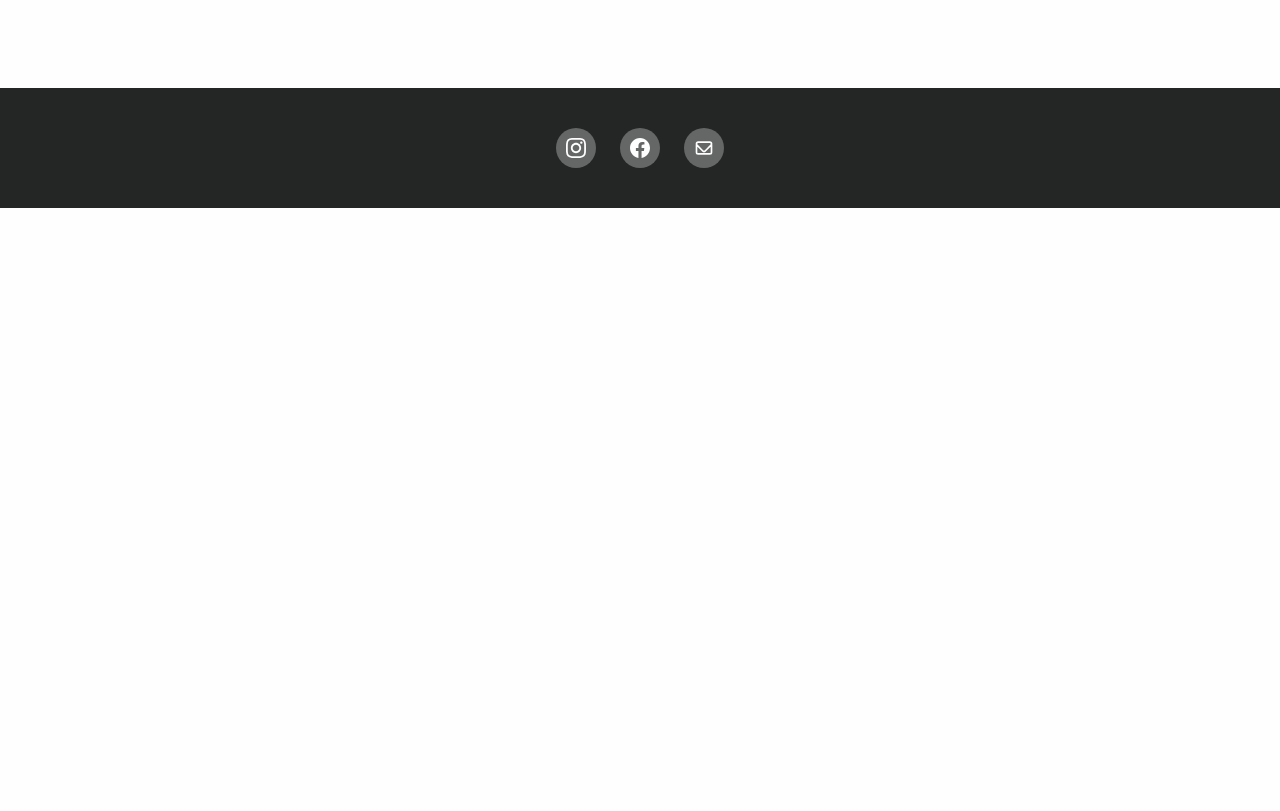
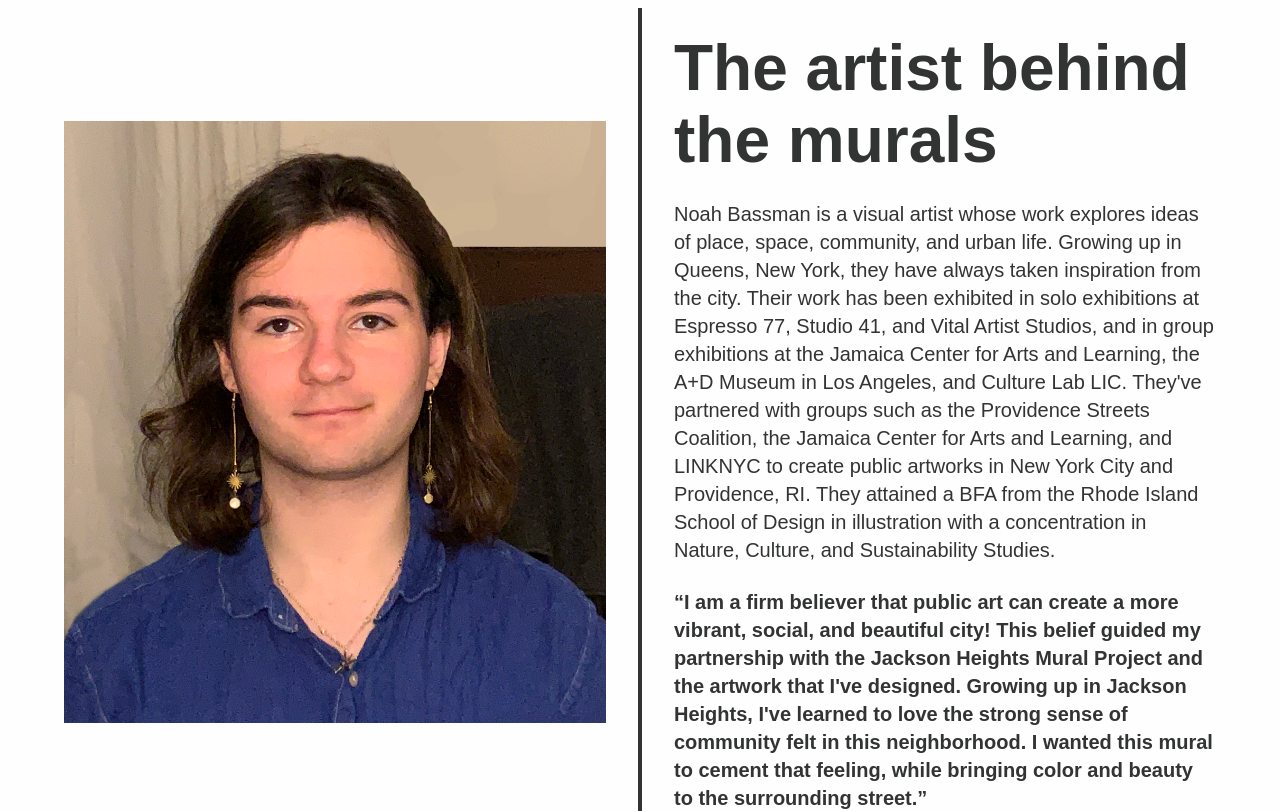
Before and after one commit to rihahart/JHMural, a Next.js app: page /projects/84th-street-mural in a window 1280 px wide. Shown: the part 940-1751 px from the top of the page. Before the commit the page ends 1148 px from the top, so only its background shows below. Built offline with nearby package versions, Linux system fonts and the light colour scheme; a web font is replaced by a local one.

Commit message:
Add ArtistInfo component for 84th Street Mural with divider lines and artist statement quotes

```diff
--- a/src/app/globals.css
+++ b/src/app/globals.css
@@ -907,6 +907,13 @@
     font-family: var(--font-family-base);
   }
 
+  .mobile-text-m-black {
+    font-size: var(--font-size-lg);
+    line-height: var(--line-height-2xl);
+    font-weight: var(--font-weight-black);
+    font-family: var(--font-family-base);
+  }
+
   .mobile-text-m-semibold {
     font-size: var(--font-size-lg);
     line-height: var(--line-height-2xl);
--- a/src/app/projects/84th-street-mural/page.js
+++ b/src/app/projects/84th-street-mural/page.js
@@ -3,6 +3,7 @@
 import React from "react";
 import useMobileDetection from "@/app/_utilities/useMobileDetection";
 import HeroBanner from "@/components/84thStreetMural/HeroBanner";
+import ArtistInfo from "@/components/84thStreetMural/ArtistInfo";
 
 export default function EightyFourthStreetMural() {
   const { isMobile, isTablet, isDesktop1440px } = useMobileDetection();
@@ -12,7 +13,7 @@ export default function EightyFourthStreetMural() {
       <div className="w-full min-h-screen">
         <HeroBanner />
         <div className="flex flex-col items-center py-[var(--spacing-3xl)] px-[var(--spacing-lg)] gap-[var(--spacing-4xl)] justify-center">
-          {/* Additional content goes here */}
+          <ArtistInfo />
         </div>
       </div>
     );
@@ -23,7 +24,7 @@ export default function EightyFourthStreetMural() {
       <div className="w-full min-h-screen">
         <HeroBanner />
         <div className="flex flex-col items-center py-[var(--spacing-6xl)] px-[var(--spacing-4xl)] gap-[var(--spacing-6xl)] justify-center">
-          {/* Additional content goes here */}
+          <ArtistInfo />
         </div>
       </div>
     );
@@ -34,7 +35,7 @@ export default function EightyFourthStreetMural() {
       <div className="w-full min-h-screen">
         <HeroBanner />
         <div className="flex flex-col mx-auto items-start justify-center py-[var(--spacing-8xl)] px-[var(--spacing-6xl)] gap-[var(--spacing-8xl)]">
-          {/* Additional content goes here */}
+          <ArtistInfo />
         </div>
       </div>
     );
@@ -44,7 +45,7 @@ export default function EightyFourthStreetMural() {
     <div className="w-full min-h-screen">
       <HeroBanner />
       <div className="flex flex-col max-w-[1600px] mx-auto items-center justify-center py-[var(--spacing-8xl)] px-[var(--spacing-6xl)] gap-[var(--spacing-8xl)]">
-        {/* Additional content goes here */}
+        <ArtistInfo />
       </div>
     </div>
   );
--- /dev/null
+++ b/src/components/84thStreetMural/ArtistInfo.tsx
@@ -0,0 +1,108 @@
+"use client";
+
+import React from "react";
+import Image from "next/image";
+import useMobileDetection from "@/app/_utilities/useMobileDetection";
+import artistInfoData from "@/data/84thStreetMural/artistInfo";
+
+export default function ArtistInfo() {
+  const { isMobile, isTablet, isDesktop1440px } = useMobileDetection();
+  const { title, subtitle, artistStatement, image } = artistInfoData;
+
+  if (isMobile) {
+    return (
+      <div className="w-full">
+        <div className="flex flex-col items-center gap-[var(--spacing-2xl)]">
+          <div className="w-full h-full overflow-hidden">
+            <Image
+              src={image}
+              alt="Noah Bassman, artist behind the Jackson Heights Mural"
+              width={768}
+              height={400}
+              className="w-full h-full object-cover"
+            />
+          </div>
+          <div className="w-full h-[4px] bg-[var(--color-content-primary)]"></div>
+          <div className="flex flex-col items-start align-stretch gap-[var(--spacing-2xl)]">
+            <h2 className="mobile-heading-5xl-bold text-[var(--color-content-primary)]">{title}</h2>
+            <p className="mobile-text-m-semibold text-[var(--color-content-primary)]">{subtitle}</p>
+            <p className="mobile-text-m-black text-[var(--color-content-primary)]">&ldquo;{artistStatement}&rdquo;</p>
+          </div>
+        </div>
+      </div>
+    );
+  }
+
+  if (isTablet) {
+    return (
+      <div className="w-full">
+        <div className="flex flex-col items-center py-[var(--spacing-4xl)] px-[var(--spacing-4xl)]">
+          <div className="flex flex-col items-start align-stretch gap-[var(--spacing-2xl)]">
+            <div className="w-full h-full overflow-hidden">
+              <Image
+                src={image}
+                alt="Noah Bassman, artist behind the Jackson Heights Mural"
+                width={768}
+                height={400}
+                className="w-full h-full object-cover"
+              />
+            </div>
+            <div className="w-full h-[4px] min-h-[4px] bg-[var(--color-content-primary)]"></div>
+            <div className="flex flex-col items-start gap-[var(--spacing-2xl)]">
+              <h2 className="web-heading-4xl-bold text-[var(--color-content-primary)]">{title}</h2>
+              <p className="web-text-lg-regular text-[var(--color-content-primary)]">{subtitle}</p>
+              <p className="web-text-lg-black text-[var(--color-content-primary)]">&ldquo;{artistStatement}&rdquo;</p>
+            </div>
+          </div>
+        </div>
+      </div>
+    );
+  }
+
+  if (isDesktop1440px) {
+    return (
+      <div className="w-full">
+        <div className="flex items-center w-full max-w-[1400px] mx-auto gap-[var(--spacing-2xl)]">
+          <div className="w-1/2 flex flex-col overflow-hidden">
+            <Image
+              src={image}
+              alt="Noah Bassman, artist behind the Jackson Heights Mural"
+              width={600}
+              height={750}
+              className="w-full h-auto object-cover"
+            />
+          </div>
+          <div className="w-[4px] min-w-[4px] flex-shrink-0 bg-[var(--color-content-primary)]" style={{ alignSelf: 'stretch' }}></div>
+          <div className="flex flex-col items-start w-1/2 gap-[var(--spacing-xl)] px-[var(--spacing-md)] py-[var(--spacing-xl)]">
+            <h2 className="web-heading-4xl-bold text-[var(--color-content-primary)]">{title}</h2>
+            <p className="web-text-lg-regular text-[var(--color-content-primary)]">{subtitle}</p>
+            <p className="web-text-lg-black text-[var(--color-content-primary)]">&ldquo;{artistStatement}&rdquo;</p>
+          </div>
+        </div>
+      </div>
+    );
+  }
+
+  // Desktop (1440px+)
+  return (
+    <div className="w-full">
+      <div className="flex items-center w-full max-w-[1600px] mx-auto gap-[var(--spacing-2xl)]">
+        <div className="w-1/2 flex flex-col overflow-hidden">
+          <Image
+            src={image}
+            alt="Noah Bassman, artist behind the Jackson Heights Mural"
+            width={600}
+            height={750}
+            className="w-full h-auto object-cover"
+          />
+        </div>
+        <div className="w-[4px]  flex-shrink-0 bg-[var(--color-content-primary)]" style={{ alignSelf: 'stretch' }}></div>
+        <div className="flex flex-col items-center w-1/2 gap-[var(--spacing-2xl)] py-[var(--spacing-xl)] px-[var(--spacing-xl)]">
+          <h2 className="web-heading-4xl-bold text-[var(--color-content-primary)]">{title}</h2>
+          <p className="web-text-2xl-regular text-[var(--color-content-primary)]">{subtitle}</p>
+          <p className="web-text-2xl-black text-[var(--color-content-primary)]">&ldquo;{artistStatement}&rdquo;</p>
+        </div>
+      </div>
+    </div>
+  );
+}
--- /dev/null
+++ b/src/data/84thStreetMural/artistInfo.js
@@ -0,0 +1,8 @@
+export const artistInfoData = {
+  title: "The artist behind the murals",
+  subtitle: "Noah Bassman is a visual artist whose work explores ideas of place, space, community, and urban life. Growing up in Queens, New York, they have always taken inspiration from the city. Their work has been exhibited in solo exhibitions at Espresso 77, Studio 41, and Vital Artist Studios, and in group exhibitions at the Jamaica Center for Arts and Learning, the A+D Museum in Los Angeles, and Culture Lab LIC. They've partnered with groups such as the Providence Streets Coalition, the Jamaica Center for Arts and Learning, and LINKNYC to create public artworks in New York City and Providence, RI. They attained a BFA from the Rhode Island School of Design in illustration with a concentration in Nature, Culture, and Sustainability Studies.",
+  artistStatement: "I am a firm believer that public art can create a more vibrant, social, and beautiful city! This belief guided my partnership with the Jackson Heights Mural Project and the artwork that I've designed. Growing up in Jackson Heights, I've learned to love the strong sense of community felt in this neighborhood. I wanted this mural to cement that feeling, while bringing color and beauty to the surrounding street.",
+  image: "/84thStreetMural/Noah.JPG"
+};
+
+export default artistInfoData;
```
Also changed, not shown: public/84thStreetMural/Noah.JPG (added).
